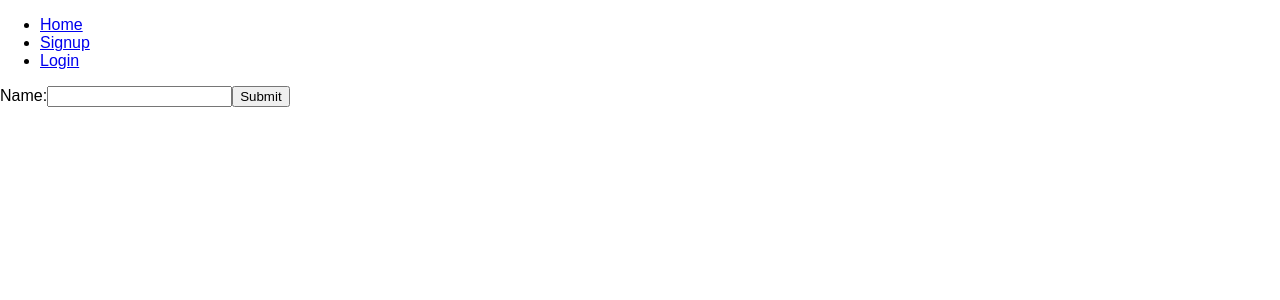
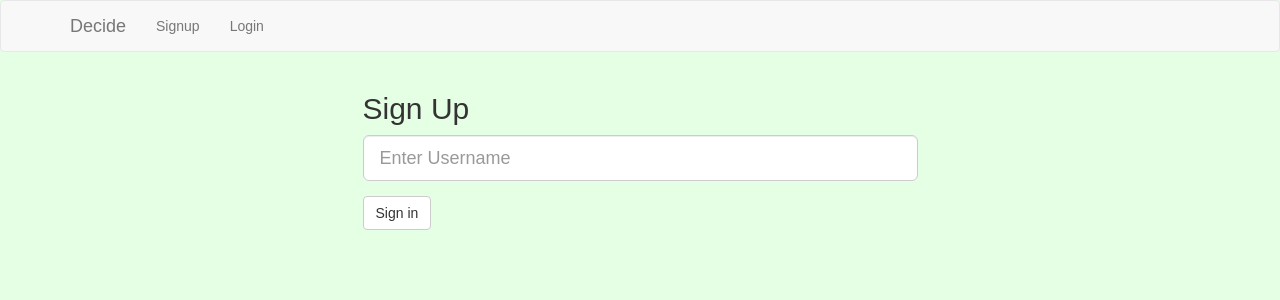
Before and after one commit to nadinesk/decision-helper-client, a React (Create React App) app: page /signup in a window 1280 px wide. Shown: the top 300 px of the page. Built offline with nearby package versions, Linux system fonts and the light colour scheme.

Commit message:
some styling

```diff
--- a/package.json
+++ b/package.json
@@ -4,6 +4,7 @@
   "private": true,
   "dependencies": {
     "react": "^16.0.0",
+    "react-bootstrap": "^0.31.3",
     "react-dom": "^16.0.0",
     "react-redux": "^5.0.6",
     "react-router": "^4.2.0",
--- a/public/index.html
+++ b/public/index.html
@@ -10,6 +10,7 @@
     -->
     <link rel="manifest" href="%PUBLIC_URL%/manifest.json">
     <link rel="shortcut icon" href="%PUBLIC_URL%/favicon.ico">
+    <link rel="stylesheet" href="https://maxcdn.bootstrapcdn.com/bootstrap/latest/css/bootstrap.min.css">
     <!--
       Notice the use of %PUBLIC_URL% in the tags above.
       It will be replaced with the URL of the `public` folder during the build.
@@ -26,6 +27,7 @@
       You need to enable JavaScript to run this app.
     </noscript>
     <div id="root"></div>
+
     <!--
       This HTML file is a template.
       If you open it directly in the browser, you will see an empty page.
--- a/src/App.css
+++ b/src/App.css
@@ -28,10 +28,12 @@
 }
 
 
-.error_box {
-  border: 1px solid red;
-}
 
 .errorText {
   color: red;
 }
+
+.mainTitle {
+  font-size: 5em;
+  margin-top: 50%;
+}
--- a/src/App.js
+++ b/src/App.js
@@ -6,13 +6,14 @@ import {
 import Signup from './components/Signup'
 import Login from './components/Login'
 import Home from './components/Home'
-import NavBar from './components/NavBar'
+import Navigation from './components/Navigation'
 import LinkPage from './components/LinkPage'
 import User from './components/User'
 import Decision from './components/Decision'
 import AddDecision from './components/DecisionForm'
 import Items from './components/Items'
 import { connect } from 'react-redux'
+
 import { bindActionCreators } from 'redux'
 
 import './App.css';
@@ -53,7 +54,7 @@ class App extends Component {
     return (
          <Router>
           <div>
-            <NavBar loggedin ={logs} currentUser = {cu} />
+            <Navigation loggedin ={logs} currentUser = {cu} />
 
 
 
--- a/src/components/Home.js
+++ b/src/components/Home.js
@@ -1,4 +1,5 @@
 import React, { Component } from 'react';
+import { Form, FormGroup, ControlLabel, Col, FormControl, Button, Grid, Row } from 'react-bootstrap'
 
 
 class Home extends React.Component {
@@ -19,6 +20,7 @@ class Home extends React.Component {
 	    this.setState({
 	      currentUser: currentUser
 	    })
+       document.body.style.backgroundColor = "#e5ffe5";
 	}
 
   handleOnClick() {
@@ -28,12 +30,17 @@ class Home extends React.Component {
   }
 
   render() {
-  	  console.log('home currentUser', this.state)
+
       return (
-      <div>
-        <h3 className="errorText"> Welcome </h3>
-
-       </div>
+      <Grid>
+        <Row>
+          <Col md={4}/>
+          <Col md={4}>
+            <h1 class="mainTitle"> DECIDER </h1>
+          </Col>
+          <Col md={4}/>
+        </Row>
+       </Grid>
 
     );
   }
--- a/src/components/Login.js
+++ b/src/components/Login.js
@@ -1,10 +1,10 @@
 import React, { Component } from 'react';
 import { connect } from 'react-redux'
 import {
-
   Redirect
 } from 'react-router-dom'
 import { bindActionCreators } from 'redux'
+import { Form, FormGroup, ControlLabel, Col, FormControl, Button, Grid, Row } from 'react-bootstrap'
 import { loginUser } from '../actions/userActions.js'
 
 
@@ -23,6 +23,9 @@ class Signup extends React.Component {
     this.setState({
       currentUser: currentUser
     })
+
+    document.body.style.backgroundColor = "#e5ffe5";
+
   }
 
 
@@ -41,17 +44,24 @@ class Signup extends React.Component {
       return  <Redirect to = '/home' />
     } else
     return (
-      <div>
-	      <h1> Login page </h1>
+      <Grid>
+        <Row>
+          <Col md={3} />
+          <Col md={6}>
+	         <h2> Login </h2>
+	           <form onSubmit={this.handleSubmit}>
+	          <FormGroup bsSize="large">
+	          <FormControl type="text" value={this.state.value} placeholder="Username" onChange={this.handleChange} />
+	          </FormGroup>
+            <FormGroup>
+	        <Button type="submit">Login </Button>
+          </FormGroup>
 
-	      <form onSubmit={this.handleSubmit}>
-	        <label>
-	          Name:
-	          <input type="text" value={this.state.value} onChange={this.handleChange} />
-	        </label>
-	        <input type="submit" value="Submit" />
 	      </form>
-	 </div>
+        </Col>
+          <Col md={3} />
+          </Row>
+	 </Grid>
     );
   }
 }
--- a/src/components/NavBar.js
+++ /dev/null
@@ -1,55 +0,0 @@
-import React, { Component } from 'react'
-import { NavLink } from 'react-router-dom'
-
-
-class Navbar extends Component {
-
-  constructor(props) {
-    super(props)
-
-	this.state = {
-		currentUser: '',
-		loggedin: false
-}
-    this.handleLogout = this.handleLogout.bind(this)
-  }
-
-
- handleLogout() {
-	   localStorage.removeItem('current_user')
-	   this.props.loggedin = false
-
-  }
-
-  render() {
-    console.log('this.props navbar', this.props)
-    return (
-        <div>
-          {
-            this.props.loggedin ?
-            <nav>
-              <div >
-                <ul >
-                  <li><NavLink to="/">Home</NavLink></li>
-                  <li><NavLink to="/" onClick={this.handleLogout}>Log Out</NavLink></li>
-                  <li> <NavLink to="/user"> {this.props.currentUser.username}</NavLink></li>
-                  <li> <NavLink to="/decisions"> Decisions </NavLink></li>
-                </ul>
-              </div>
-
-            </nav>
-
-            :
-
-            <ul >
-              <li><NavLink to="/">Home</NavLink></li>
-              <li><NavLink to="/signup">Signup</NavLink></li>
-              <li><NavLink to="/login">Login</NavLink></li>
-            </ul>
-          }
-        </div>
-    )
-  }
-}
-
-export default Navbar
--- /dev/null
+++ b/src/components/Navigation.js
@@ -0,0 +1,53 @@
+import React, { Component } from 'react'
+import { NavLink } from 'react-router-dom'
+import { Navbar, Nav, NavItem } from 'react-bootstrap'
+
+class Navigation extends Component {
+
+  constructor(props) {
+    super(props)
+
+	this.state = {
+		currentUser: '',
+		loggedin: false
+}
+    this.handleLogout = this.handleLogout.bind(this)
+  }
+
+
+ handleLogout() {
+	   localStorage.removeItem('current_user')
+	   this.props.loggedin = false
+
+  }
+
+  render() {
+    console.log('this.props navbar', this.props)
+    return (
+        <Navbar>
+          <Navbar.Header>
+            <Navbar.Brand>
+              <a href="/">Decide</a>
+            </Navbar.Brand>
+          </Navbar.Header>
+
+          {
+            this.props.loggedin ?
+               <Nav>
+                <NavItem href="/decisions"> Decisions </NavItem>
+                <NavItem href="/user"> {this.props.currentUser.username}</NavItem>
+                <NavItem href="/" onClick={this.handleLogout}>Log Out</NavItem>
+              </Nav>
+            :
+              <Nav>
+                <NavItem href="/signup">Signup</NavItem>
+                <NavItem href="/login">Login</NavItem>
+              </Nav>
+          }
+
+        </Navbar>
+    )
+  }
+}
+
+export default Navigation
--- a/src/components/Signup.js
+++ b/src/components/Signup.js
@@ -2,9 +2,9 @@ import React, { Component } from 'react';
 import { connect } from 'react-redux'
 import { bindActionCreators } from 'redux'
 import {
-
   Redirect
 } from 'react-router-dom'
+import { Form, FormGroup, ControlLabel, Col, FormControl, Button, Grid, Row } from 'react-bootstrap'
 import { signupUser } from '../actions/userActions.js'
 
 
@@ -19,6 +19,11 @@ class Signup extends React.Component {
     this.handleSubmit = this.handleSubmit.bind(this);
   }
 
+  componentDidMount() {
+
+       document.body.style.backgroundColor = "#e5ffe5";
+  }
+
   handleChange(event) {
     this.setState({username: event.target.value});
   }
@@ -30,34 +35,75 @@ class Signup extends React.Component {
 
   }
 
+
+
   render() {
-    console.log('this.props.user.redirect', this.props.user.redirect)
-
     if (this.props.user.redirect) {
     	return  <Redirect to = '/login' />
     } else if (this.props.user.error) {
       return (
-      <div>
+      <Grid>
+        <Row>
+         <Col md={3} />
+        <Col md={6}>
+        <h2> Sign Up </h2>
         <h3 className="errorText"> Duplicate User Name </h3>
         <form onSubmit={this.handleSubmit}>
+
+          <FormGroup >
             <label className="error_box">
-          Name:
-          <input type="text" value={this.state.value} onChange={this.handleChange} />
+              <Col sm={10}>
+                <FormControl label="Username" type="text" value={this.state.value} placeholder="Enter Username" onChange={this.handleChange} />
+              </Col>
             </label>
-        <input type="submit" value="Submit" />
+          </FormGroup>
+          <FormGroup>
+
+
+              <Button type="submit">
+                Sign in
+              </Button>
+
+          </FormGroup>
+
         </form>
-      </div>
+         </Col>
+        <Col md={3} />
+      </Row>
+      </Grid>
     );
     } else
 
     return (
+       <Grid>
+       <Row>
+        <Col md={3} />
+        <Col md={6}>
+
+        <h2> Sign Up </h2>
+
        <form onSubmit={this.handleSubmit}>
-        <label>
-          Name:
-          <input type="text" value={this.state.value} onChange={this.handleChange} />
-        </label>
-        <input type="submit" value="Submit" />
+
+          <FormGroup bsSize="large">
+
+                <FormControl label="Username" type="text" value={this.state.value} placeholder="Enter Username" onChange={this.handleChange} />
+
+
+          </FormGroup>
+
+          <FormGroup>
+
+              <Button type="submit">
+                Sign in
+              </Button>
+
+          </FormGroup>
+
         </form>
+        </Col>
+        <Col md={3} />
+        </Row>
+        </Grid>
     );
   }
 }
```
Also changed, not shown: 1 other file (tests, documents, lock files or other folders). Lines whose indentation alone changed are shown as unchanged.
